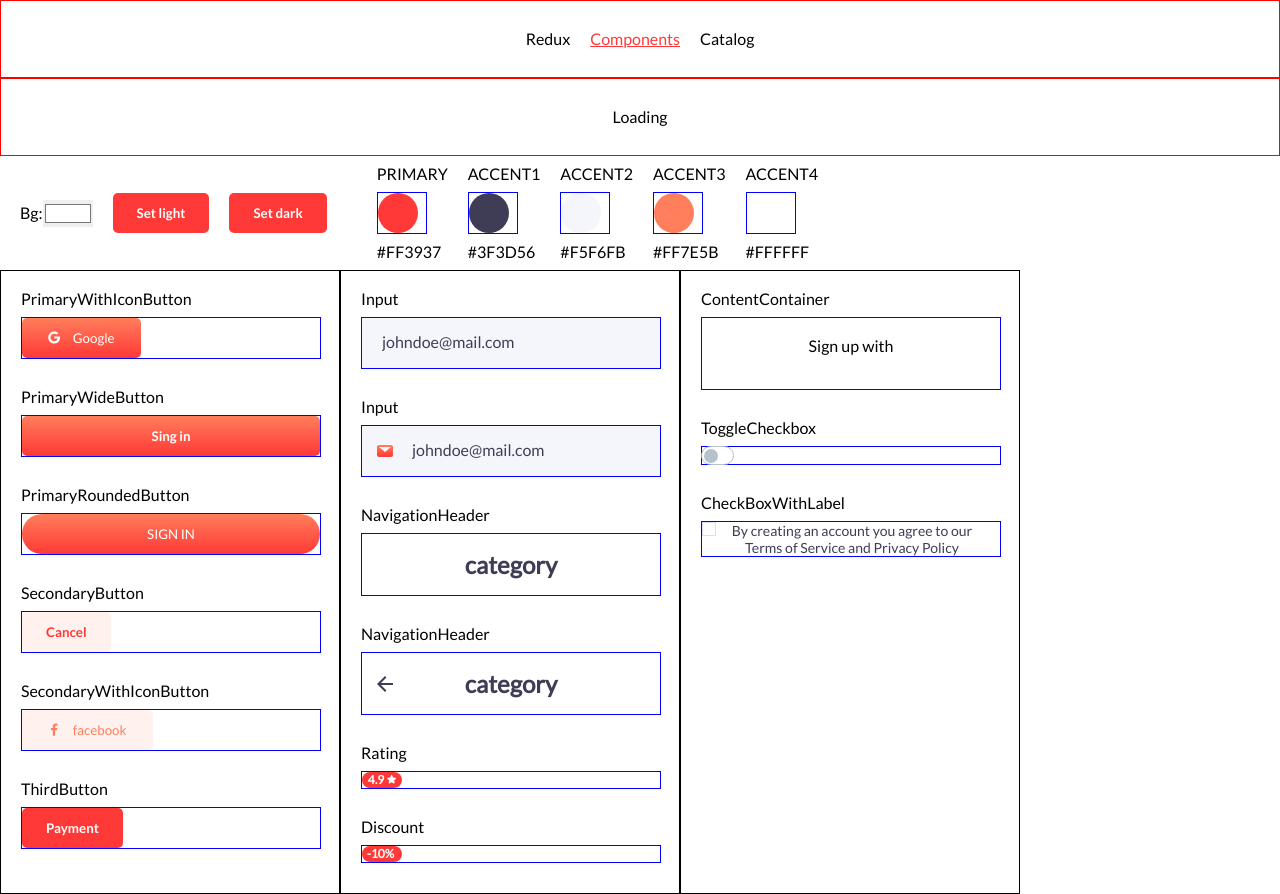
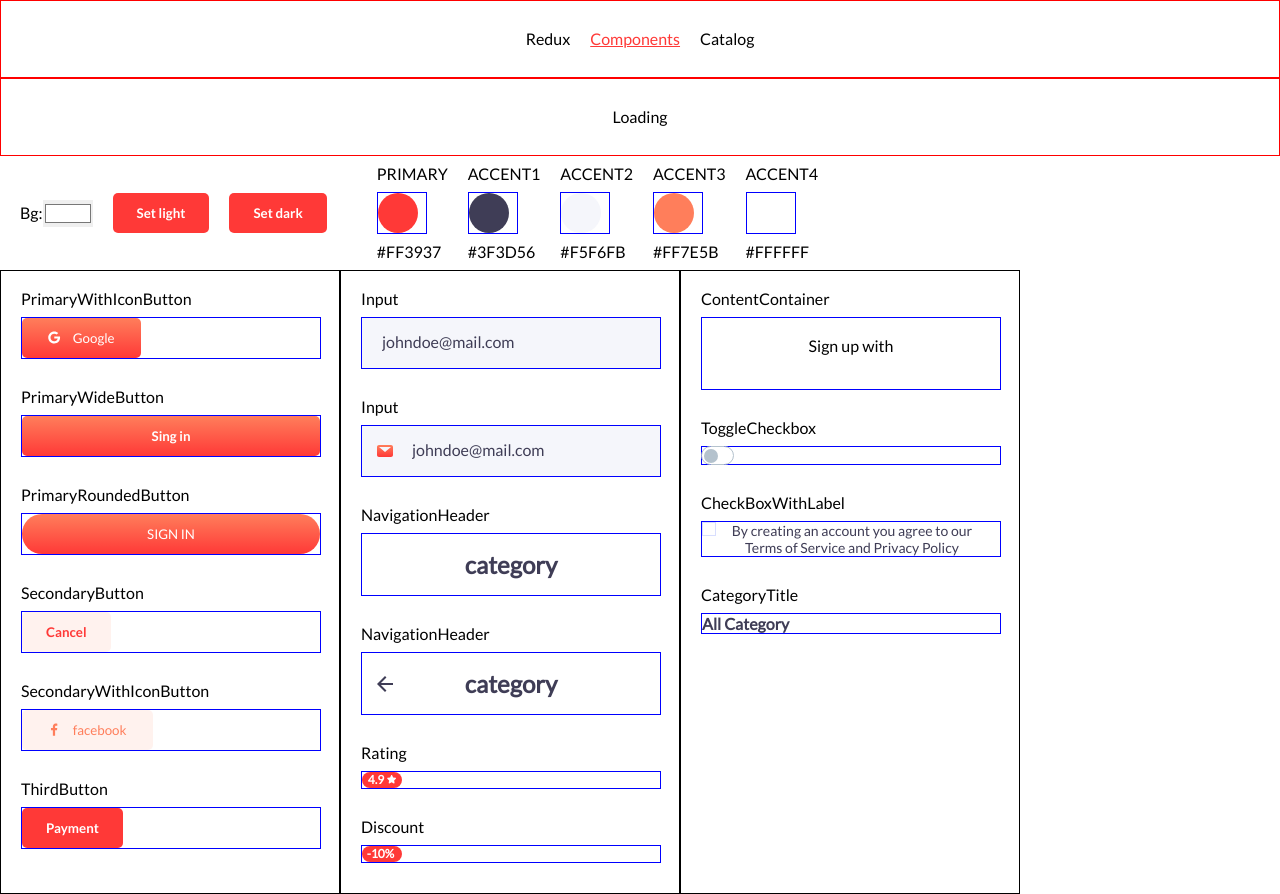
Before and after one commit to SVladikO/depoistu, a React (Create React App) app: page /components in a window 1280 px wide. Built offline with nearby package versions, Linux system fonts and the light colour scheme.

Commit message:
PMA-11-Fixed line height

```diff
--- a/src/component/CategoryTitle/CategoryTitle.style.js
+++ b/src/component/CategoryTitle/CategoryTitle.style.js
@@ -1,7 +1,7 @@
 import styled from "styled-components";
 import {THEME} from "../../theme";
 
-export const StyledCategoryTitle = styled.div`
+export const CategoryTitle = styled.div`
   font-weight: 700;
   font-size: 16px;
   line-height: 19px;
--- a/src/page/development/Components.page.jsx
+++ b/src/page/development/Components.page.jsx
@@ -16,7 +16,7 @@ import {ContentContainer} from "../../component/ContentContainer/ContentContaine
 import {Discount} from "../../component/Discount/Discount.style";
 import Input from "../../component/Input/Input";
 import NavigationHeader from "../../component/TopNavigation/NavigationHeader";
-
+import {CategoryTitle} from "../../component/CategoryTitle/CategoryTitle.style";
 import {ReactComponent as GoogleIcon} from '../../icons/google.svg';
 import {ReactComponent as FacebookIcon} from '../../icons/facebook.svg';
 import {ReactComponent as MailIcon} from '../../icons/mail.svg';
@@ -56,7 +56,8 @@ const columns = [
         {title: 'ToggleCheckbox', component: <ToggleCheckbox/>},
         {title: 'CheckBoxWithLabel',
             component: <CheckBoxWithLabel label="By creating an account you agree to our
-Terms of Service and Privacy Policy"/> }
+Terms of Service and Privacy Policy"/> },
+        {title:'CategoryTitle', component: <CategoryTitle>{`All Category`}</CategoryTitle>}
     ]
 ]
 
```
